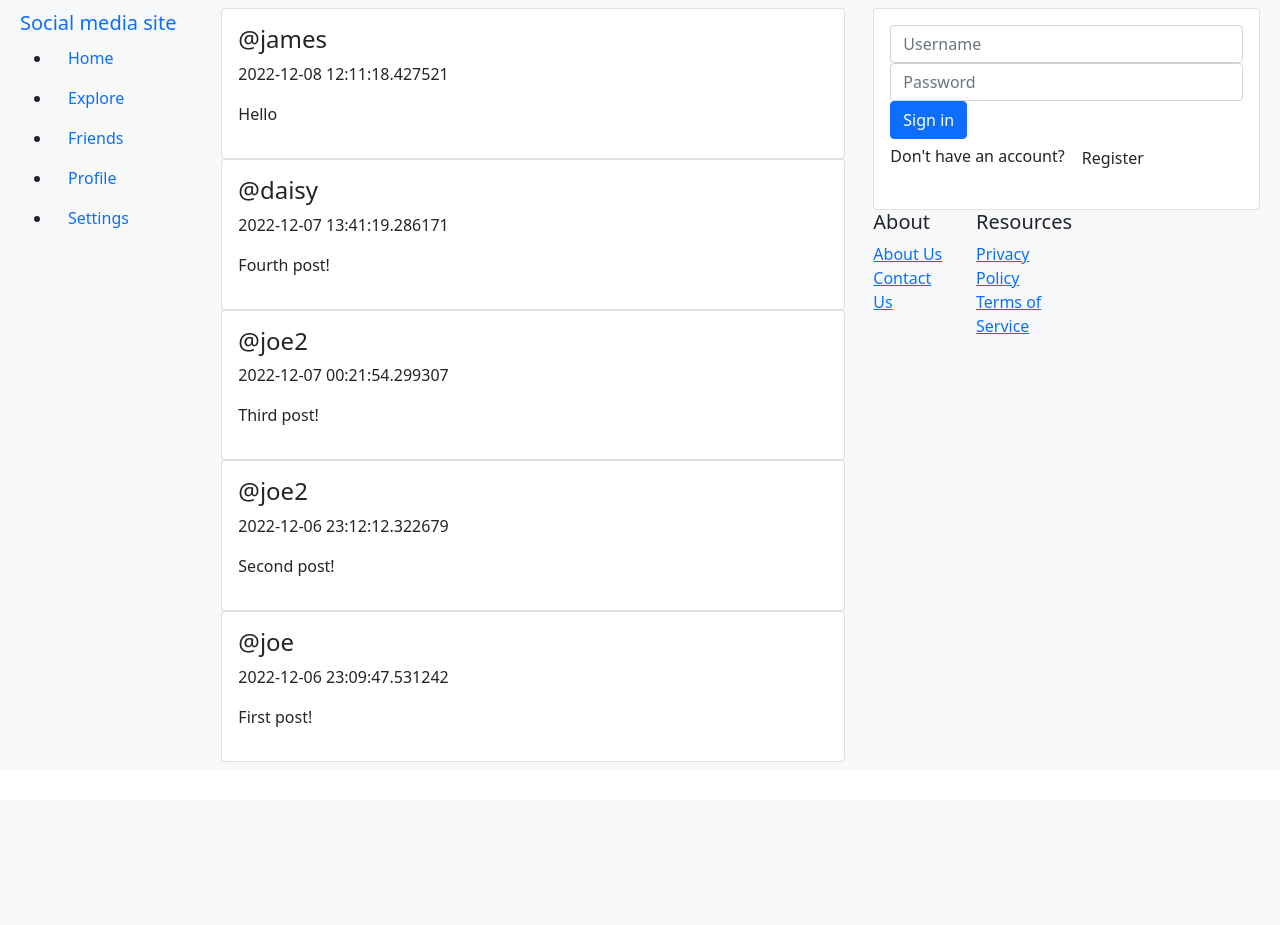
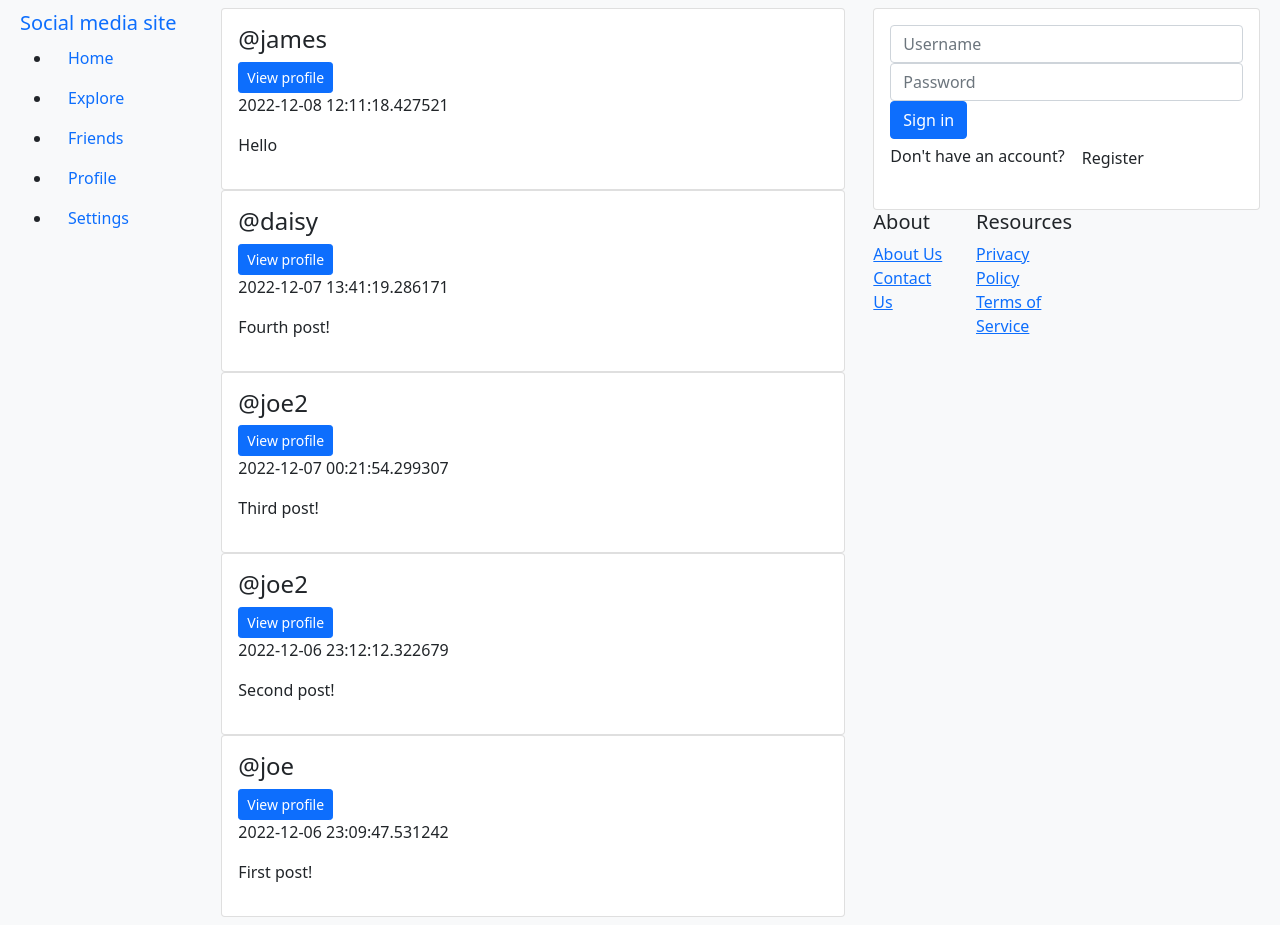
Before and after one commit to JoeWakeling/social-webapp, a Flask app: page / in a window 1280 px wide. Before the commit the page ends 762 px from the top, so only its background shows below. Run offline with Flask 2, Linux system fonts and the light colour scheme; data comes from the database, SQL or seed files in the repository; both versions use the stored data as it was after the commit.

Commit message:
Added friendship functionality to db and profile pages

```diff
--- a/app/templates/base.html
+++ b/app/templates/base.html
@@ -24,26 +24,18 @@
 
             <nav class="col-md-2 d-none d-md-block bg-light">
                 <div class="sticky-top p-2">
-                    {% block nav_block %}
                     {% include "/partials/nav.html" %}
-                    {% endblock nav_block %}
                 </div>
             </nav>
 
             <main class="col-md-6 d-none d-md-block bg-light p-2">
-                {% block content_block %}
-                {% endblock content_block %}
+                {% block content %}
+                {% endblock content %}
             </main>
 
             <footer class="col-md-4 d-none d-md-block bg-light">
                 <div class="sticky-top p-2">
-                    <div class="card" id="login-card">
-                        <div class="card-body">
-                            {% block login_block %}
-                                {% include "/partials/login.html" %}
-                            {% endblock login_block %}
-                        </div>
-                    </div>
+                    {% include "/cards/login.html" %}
                     <div class="row">
                         <div class="col-md-3">
                             <h5>About</h5>
@@ -67,9 +59,7 @@
     </div>
 
     <div>
-        {% block signup_block %}
-            {% include "/modals/signup-modal.html" %}
-        {% endblock signup_block %}
+        {% include "/modals/signup.html" %}
     </div>
 
 
--- /dev/null
+++ b/app/templates/cards/login.html
@@ -0,0 +1,18 @@
+<div class="card" id="login-card">
+    <div class="card-body">
+            <form action="/login" method="POST">
+            <!-- Username-->
+            <input type="text" id="username" name="username" class="form-control" placeholder="Username" /=-      11        1           >
+            <!-- Password -->
+            <input type="password" id="password" name="password" class="form-control" placeholder="Password"/>
+            <!-- Submit button -->
+            <button type="submit" class="btn btn-primary btn-block">Sign in</button>
+            <!-- Register button -->
+            <p>Don't have an account?
+                <button type="button" class="btn btn-block" data-bs-toggle="modal" data-bs-target="#signup-modal">
+                    Register
+                </button>
+            </p>
+        </form>
+    </div>
+</div>
--- /dev/null
+++ b/app/templates/cards/new-post.html
@@ -0,0 +1,10 @@
+<div class="card" id="new-post-card">
+    <div class="card-body">
+        <form action="/post" method="POST">
+            <!-- Post body -->
+            <textarea class="form-control" id="post-body" name="post-body" rows="3" placeholder="What's happening?"></textarea>
+            <!-- Post button -->
+            <button type="submit" class="btn btn-primary">Post</button>
+        </form>
+    </div>
+</div>
--- /dev/null
+++ b/app/templates/cards/post.html
@@ -0,0 +1,8 @@
+ <div class="card">
+     <div class="card-body">
+         <h4>@{{post.username}}</h4>
+         <a href="/profile/{{post.username}}" class="btn btn-primary btn-sm" role="button">View profile</a>
+         <p>{{post.time_posted}}</p>
+         <p>{{post.body}}</p>
+     </div>
+ </div>
--- /dev/null
+++ b/app/templates/cards/profile.html
@@ -0,0 +1,6 @@
+ <div class="card">
+     <div class="card-body">
+             <img src="/static/images/default-profile-img.jpg" width="40" height="40" class="rounded-circle">
+             <span class="d-none d-sm-inline mx-2" id ="profile-card-username">{{profile_owner.username}}</span>
+     </div>
+ </div>
--- a/app/templates/partials/login.html
+++ /dev/null
@@ -1,16 +0,0 @@
-<form action="/login" method="POST">
-    <!-- Username-->
-    <input type="text" id="username" name="username" class="form-control" placeholder="Username" /=-      11        1           >
-    <!-- Password -->
-    <input type="password" id="password" name="password" class="form-control" placeholder="Password"/>
-
-    <!-- Submit button -->
-    <button type="submit" class="btn btn-primary btn-block">Sign in</button>
-
-    <!-- Register button -->
-    <p>Don't have an account?
-        <button type="button" class="btn btn-block" data-bs-toggle="modal" data-bs-target="#signup-modal">
-            Register
-        </button>
-    </p>
-</form>
--- a/app/templates/partials/nav.html
+++ b/app/templates/partials/nav.html
@@ -1,9 +1,9 @@
 <a class="navbar-brand" href="#">Social media site</a>
 <ul class="nav-pills flex-column">
     <li class="nav-item"><a class="nav-link" href="/">Home</a></li>
-    <li class="nav-item"><a class="nav-link" href="/friends">Explore</a></li>
-    <li class="nav-item"><a class="nav-link" href="#">Friends</a></li>
-    <li class="nav-item"><a class="nav-link" href="#">Profile</a></li>
+    <li class="nav-item"><a class="nav-link" href="#">Explore</a></li>
+    <li class="nav-item"><a class="nav-link" href="/friends">Friends</a></li>
+    <li class="nav-item"><a class="nav-link" href="/profile/{{ username }}">Profile</a></li>
     <li class="nav-item"><a class="nav-link" href="#">Settings</a></li>
 </ul>
 <div class="card-header-pills dropup" id="profile-card">
--- a/app/templates/partials/new-post.html
+++ /dev/null
@@ -1,6 +0,0 @@
-<form action="/post" method="POST">
-    <!-- Post body -->
-    <textarea class="form-control" id="post-body" name="post-body" rows="3" placeholder="What's happening?"></textarea>
-    <!-- Post button -->
-    <button type="submit" class="btn btn-primary">Post</button>
-</form>
--- a/app/templates/posts.html
+++ b/app/templates/posts.html
@@ -1,24 +1,12 @@
 {% extends "base.html" %}
-{% block content_block %}
+{% block content %}
 
     <!-- New post card -->
-    <div class="card" id="new-post-card">
-        <div class="card-body">
-            {% block new_post_block %}
-                {% include "/partials/new-post.html" %}
-            {% endblock new_post_block %}
-        </div>
-    </div>
+    {% include "/cards/new-post.html" %}
 
     <!-- Display card for every post passed in render_template(posts=posts) -->
     {%  for post in posts %}
-        <div class="card">
-                <div class="card-body">
-                <h4>@{{post.username}}</h4>
-                <p>{{post.time_posted}}</p>
-                <p>{{post.body}}</p>
-            </div>
-        </div>
+        {% include "/cards/post.html" %}
     {% endfor %}
 
-{% endblock content_block %}
+{% endblock content %}
--- a/app/views.py
+++ b/app/views.py
@@ -84,7 +84,7 @@ def post():
 # Route to display homepage
 @app.route("/")
 def index():
-    # Get username for profile card
+    # Get username for nav profile card
     if current_user.is_authenticated:
         username = current_user.username
     else:
@@ -94,18 +94,47 @@ def index():
         .with_entities(models.User.username, models.Post.time_posted, models.Post.body)\
         .join(models.User, models.Post.poster_id == models.User.id)\
         .order_by(desc(models.Post.time_posted))
-    return render_template("posts.html", title="Home", username=username, posts=posts)
+    return render_template("posts.html",
+                           title="Home",
+                           username=username,
+                           posts=posts)
 
 
 # Route to display list of user's friends
 @app.route("/friends")
 @login_required
 def friends():
-    # Get username for profile card
-    if current_user.is_authenticated:
-        username = current_user.username
-    else:
-        username = "Not logged in"
+    # Get username for nav profile card
+    username = current_user.username
     # Get friends of user
     all_friends = current_user.friends.all()
-    return render_template("friends.html", title="Friends", username=username, friends=all_friends)
+    return render_template("friends.html",
+                           title="Friends",
+                           username=username,
+                           friends=all_friends)
+
+
+# Route to display user's profile
+@app.route("/profile/<profile_owner_username>")
+@login_required
+def profile(profile_owner_username):
+    # Get username for nav profile card
+    username = current_user.username
+    # Get user object of profile owner
+    profile_owner = models.User.query.filter_by(username=profile_owner_username).first()
+    if profile_owner is None:
+        # Invalid username in url
+        return "User not found"
+    else:
+        # Username in url found, get profile owner's posts
+        posts = models.Post.query \
+            .with_entities(models.Post.poster_id, models.User.username, models.Post.time_posted, models.Post.body) \
+            .filter_by(poster_id=profile_owner.id) \
+            .join(models.User, models.Post.poster_id == models.User.id) \
+            .order_by(desc(models.Post.time_posted))
+        # Render profile page
+        return render_template("profile.html",
+                               title="Profile",
+                               username=username,
+                               profile_owner=profile_owner,
+                               posts=posts)
```
Also changed, not shown: app/templates/friends.html (+3 -9 lines), app/templates/profile.html (added, +12 -0 lines), app.db, app/templates/modals/signup.html (renamed from app/templates/modals/signup-modal.html).
